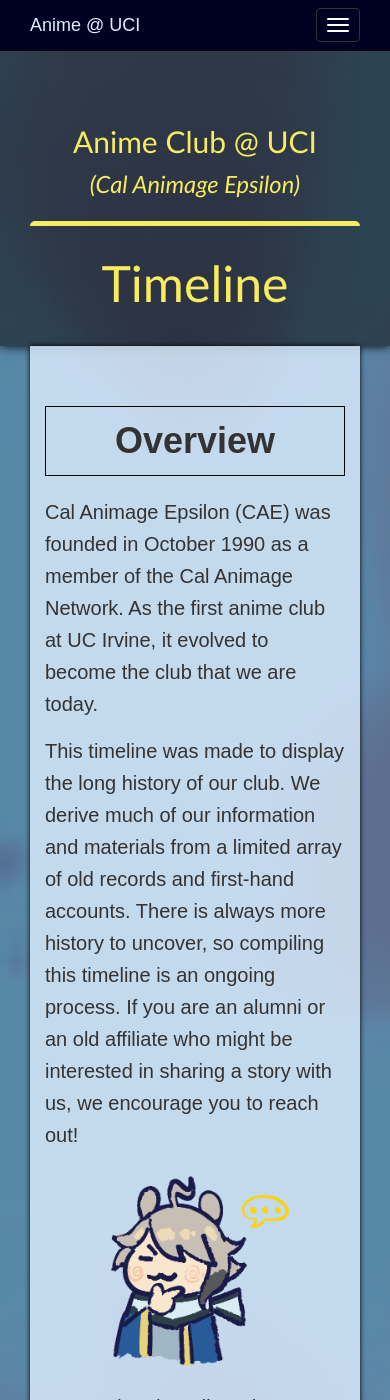
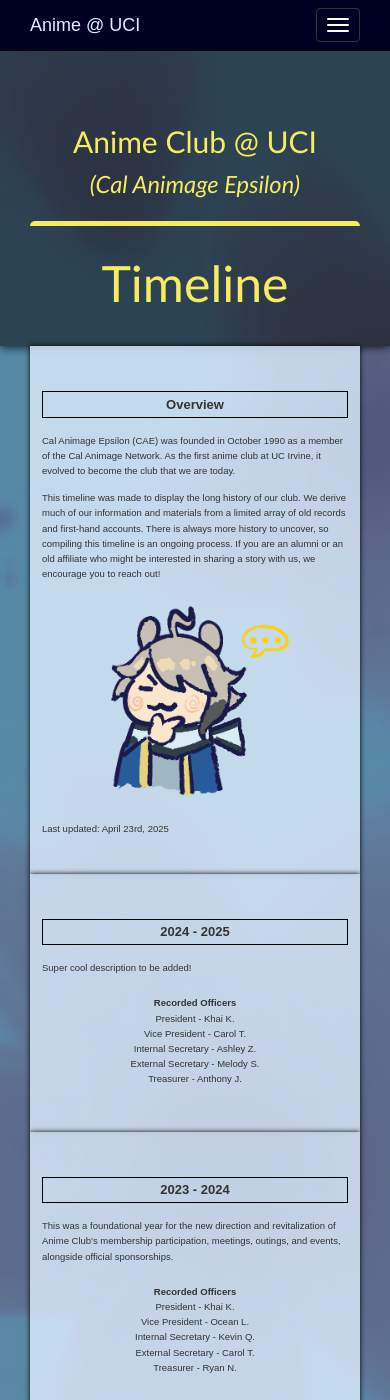
Before and after one commit to jeepracer98/uci.moe, a Jekyll site: the page built from timeline.html, in a window 390 px wide and 1400 px high. Built offline with Jekyll 4.4.1, drawn with Linux system fonts in a browser that asks for light colours; some web fonts are replaced.

```diff
--- a/timeline.html
+++ b/timeline.html
@@ -17,9 +17,6 @@
         body {
             font-family: Arial, sans-serif;
             overflow-x: hidden;
-        }
-        .timeline-container {
-            padding: 25px 0;
         }
         .section {
             width: 100%;
@@ -69,9 +66,43 @@
             height: 100%;
             border: none;
         }
+        @media (min-width: 769px) {
+            .section {
+                opacity: 0;
+                transform: translateX(100%);
+                transition: all 0.8s ease-out;
+                padding: 60px 20px;
+            }
+            .section:nth-child(even) {
+                transform: translateX(-100%);
+            }
+            .section.show {
+                opacity: 1;
+                transform: translateX(0);
+            }
+        }
         @media (max-width: 768px) {
             .section {
-                padding: 40px 15px;
+                padding: 30px 15px;
+            }
+            .section h1 {
+                font-size: 1.5rem;
+                margin-bottom: 15px;
+            }
+            .section p {
+                font-size: 0.95rem;
+                margin-bottom: 12px;
+            }
+            center p {
+                font-size: 0.9rem;
+            }
+        }
+        @media (max-width: 480px) {
+            .section {
+                padding: 25px 12px;
+            }
+            .section h1 {
+                font-size: 1.3rem;
             }
         }
     </style>
```
Also changed, not shown: other parts of timeline.html (+7 -0 lines).
